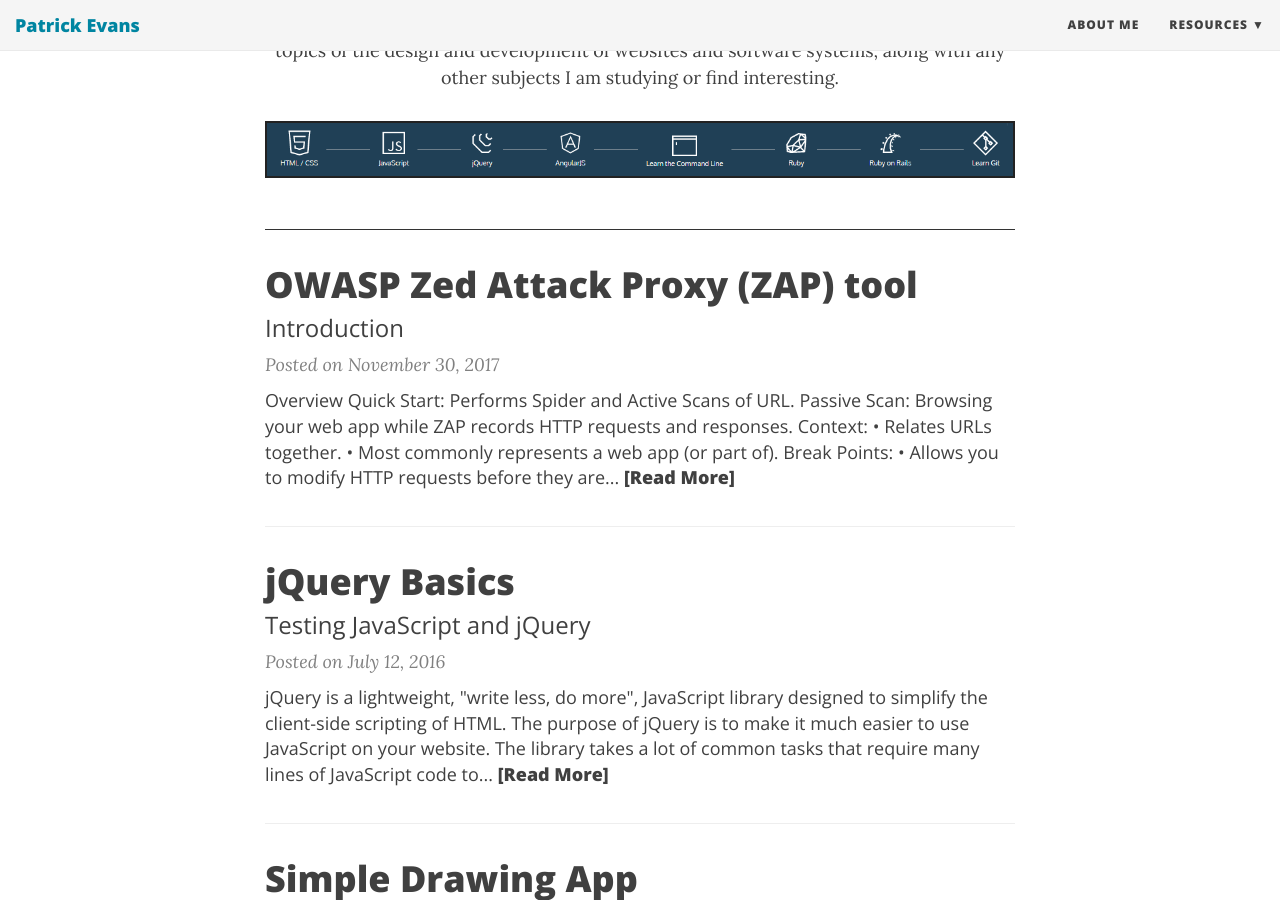
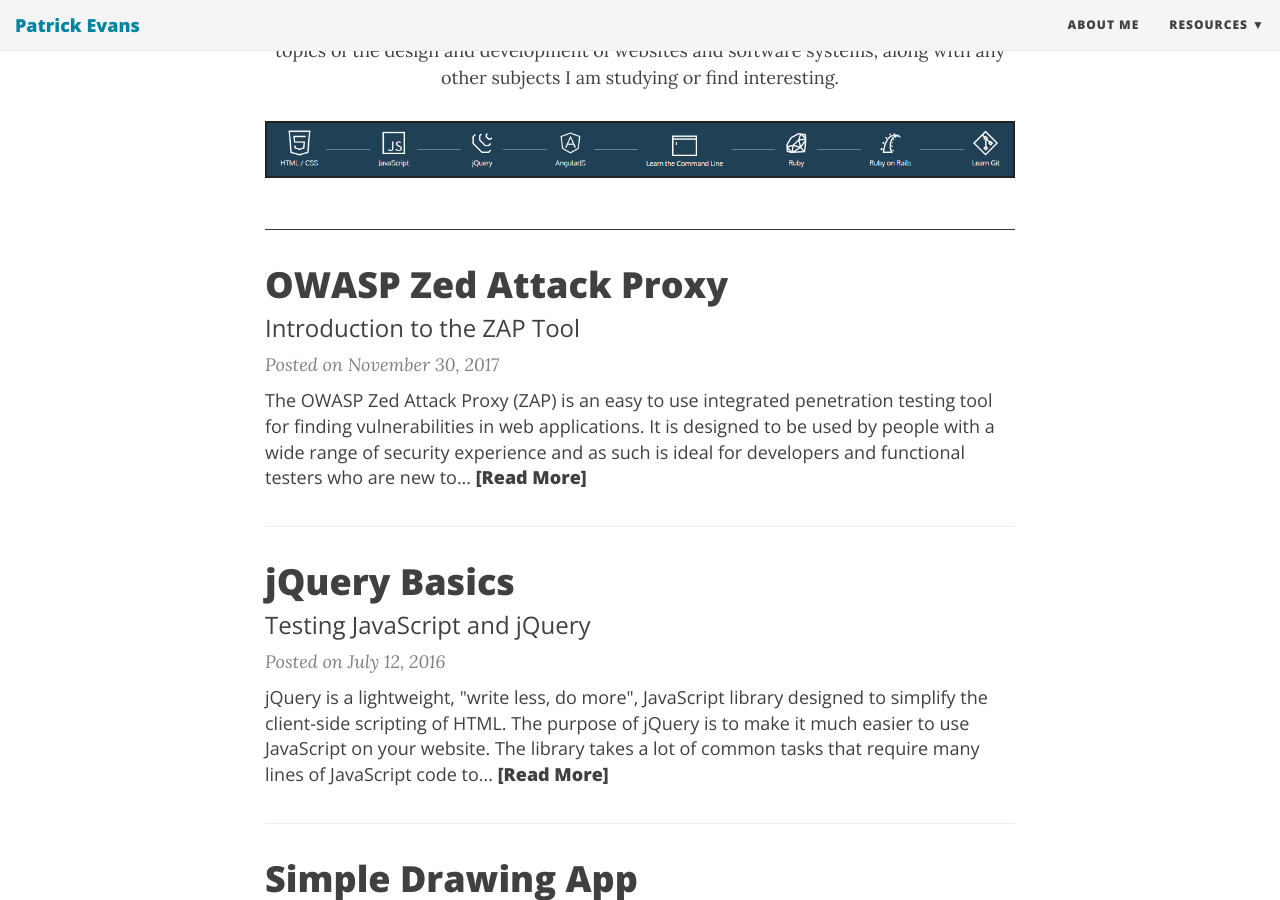
Before and after one commit to patevs/old_blog, a Jekyll site: the page built from index.html, in a window 1280 px wide and 900 px high, scrolled down 908 px. Built offline with Jekyll 4.4.1, drawn with Linux system fonts in a browser that asks for light colours; nearby versions of some CDN libraries; the list of posts is cut into pages by our own code.

Commit message:
updating owasp-zap post

````diff
--- a/_posts/2017-11-30-owasp-zap.md
+++ b/_posts/2017-11-30-owasp-zap.md
@@ -1,33 +1,17 @@
 ---
 layout: post
-title: OWASP Zed Attack Proxy (ZAP) tool
-subtitle: Introduction
+title: OWASP Zed Attack Proxy
+subtitle: Introduction to the ZAP Tool
 ---
 
 <div style="border-bottom:1px solid black">
-<i>Overview</i>
 
-Quick Start:	Performs Spider and Active Scans of URL.
-Passive Scan:	Browsing your web app while ZAP records HTTP requests and responses.
-Context:
-•	Relates URLs together.
-•	Most commonly represents a web app (or part of).
-Break Points:
-•	Allows you to modify HTTP requests before they are sent to the server.
-•	One potential way to inject SQL or potential XSS.
-Custom Break Points:
-•	Allow you to break on a given string or regex.
-Active Scan:
-•	Finds vulnerabilities to known attacks.
-•	Can miss logical vulnerabilities such as broken access control.
-Scan Policies:
-•	Define the rules that are run during an active scan.
-•	Can define custom tests.
+The OWASP Zed Attack Proxy (ZAP) is an easy to use integrated penetration testing tool for finding vulnerabilities in web applications.
 
+It is designed to be used by people with a wide range of security experience and as such is ideal for developers and functional testers who are new to penetration testing as well as being a useful addition to an experienced pen testers toolbox.
 
-<p style="text-align:center"> More information on<a href="http://patevs.github.io/2016-07-03-javascript-basics/"> JavaScript</a></p>
+ <p style="text-align:center"> More information on<a href="https://www.owasp.org/index.php/Main_Page"> OWASP</a></p>
 
- <p style="text-align:center"> More information on<a href="https://oscarotero.com/jquery/"> jQuery</a></p>
 </div>
 
 <br>
@@ -35,29 +19,9 @@ Scan Policies:
 ## ZAP - Session, Authenication, and User Management
 
 <strong>Session Management</strong>
-ocument
 
 <strong>Authenication Management</strong>
-bject
 
 <strong>User Management</strong>
-...
-
-
-<img src="http://www.w3schools.com/js/pic_htmltree.gif" style="border:1px solid black; display:block; margin:auto; padding:10px" />
 
 <br>
-
-## Using jQuery
-In order to start using jQuery you must first reference it with the HTML ```<script>``` tag within the ```<head>``` of your HTML the document. This is done as follows:
-
-```html
-<head>
-  <!-- jQuery snippet: -->
-  <script src="https://ajax.googleapis.com/ajax/libs/jquery/3.0.0/jquery.min.js"></script>
-  <!-- jQuery UI snippet: -->
-  <link rel="stylesheet" href="https://ajax.googleapis.com/ajax/libs/jqueryui/1.11.4/themes/smoothness/jquery-ui.css">
-  <script src="https://ajax.googleapis.com/ajax/libs/jqueryui/1.11.4/jquery-ui.min.js"></script>
-</head>
-```
-<br>
````
